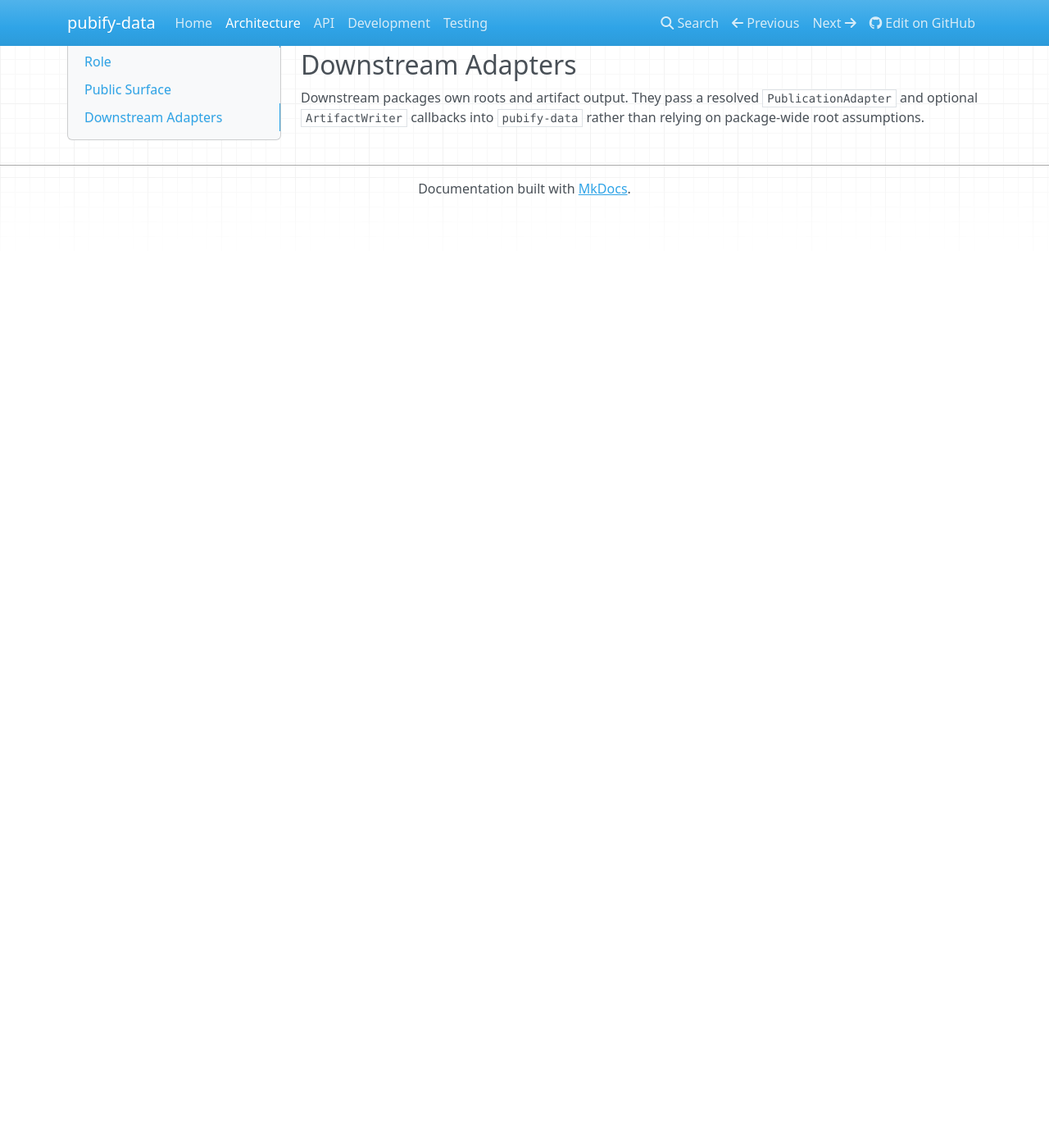
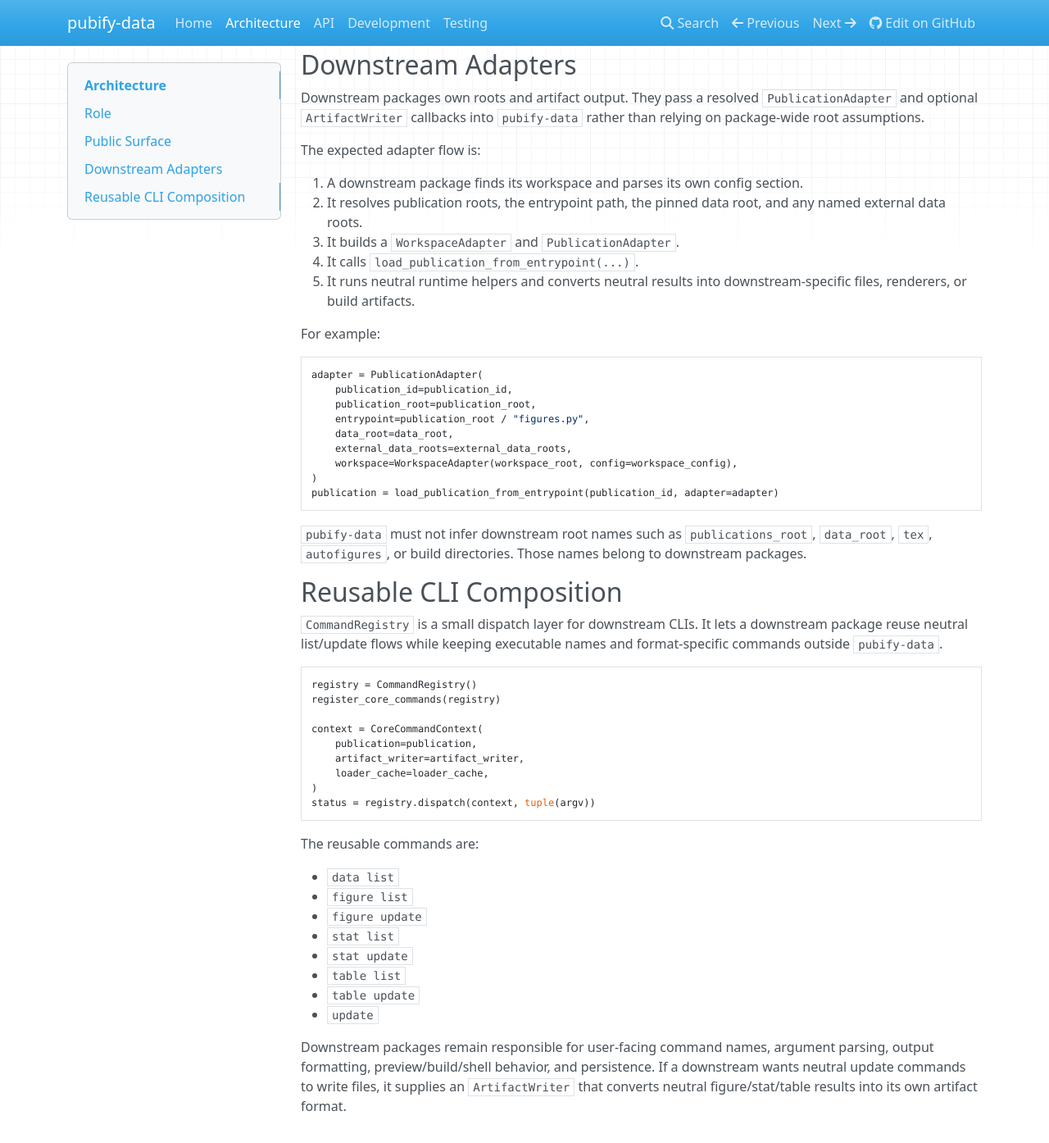
Before and after one commit to nvnunes/pubify-data, an MkDocs documentation site: the page built from docs/architecture.md, in a window 1280 px wide and 1400 px high, scrolled down 559 px. Shown: the top 1394 px of the window at 82% size. Built offline with MkDocs 1.6.1, drawn with Linux system fonts in a browser that asks for light colours; nearby versions of some CDN libraries; before the commit the page ends 900 px from its top, so only the background shows below that.

Commit message:
Document downstream adapter and CLI integration

````diff
--- a/docs/architecture.md
+++ b/docs/architecture.md
@@ -23,3 +23,66 @@ Primary public entrypoints are:
 ## Downstream Adapters
 
 Downstream packages own roots and artifact output. They pass a resolved `PublicationAdapter` and optional `ArtifactWriter` callbacks into `pubify-data` rather than relying on package-wide root assumptions.
+
+The expected adapter flow is:
+
+1. A downstream package finds its workspace and parses its own config section.
+2. It resolves publication roots, the entrypoint path, the pinned data root, and
+   any named external data roots.
+3. It builds a `WorkspaceAdapter` and `PublicationAdapter`.
+4. It calls `load_publication_from_entrypoint(...)`.
+5. It runs neutral runtime helpers and converts neutral results into
+   downstream-specific files, renderers, or build artifacts.
+
+For example:
+
+```python
+adapter = PublicationAdapter(
+    publication_id=publication_id,
+    publication_root=publication_root,
+    entrypoint=publication_root / "figures.py",
+    data_root=data_root,
+    external_data_roots=external_data_roots,
+    workspace=WorkspaceAdapter(workspace_root, config=workspace_config),
+)
+publication = load_publication_from_entrypoint(publication_id, adapter=adapter)
+```
+
+`pubify-data` must not infer downstream root names such as
+`publications_root`, `data_root`, `tex`, `autofigures`, or build directories.
+Those names belong to downstream packages.
+
+## Reusable CLI Composition
+
+`CommandRegistry` is a small dispatch layer for downstream CLIs. It lets a
+downstream package reuse neutral list/update flows while keeping executable
+names and format-specific commands outside `pubify-data`.
+
+```python
+registry = CommandRegistry()
+register_core_commands(registry)
+
+context = CoreCommandContext(
+    publication=publication,
+    artifact_writer=artifact_writer,
+    loader_cache=loader_cache,
+)
+status = registry.dispatch(context, tuple(argv))
+```
+
+The reusable commands are:
+
+- `data list`
+- `figure list`
+- `figure update`
+- `stat list`
+- `stat update`
+- `table list`
+- `table update`
+- `update`
+
+Downstream packages remain responsible for user-facing command names, argument
+parsing, output formatting, preview/build/shell behavior, and persistence. If a
+downstream wants neutral update commands to write files, it supplies an
+`ArtifactWriter` that converts neutral figure/stat/table results into its own
+artifact format.
````
Also changed, not shown: README.md (+39 -0 lines), docs/api.md (+2 -0 lines), docs/index.md (+5 -0 lines).
